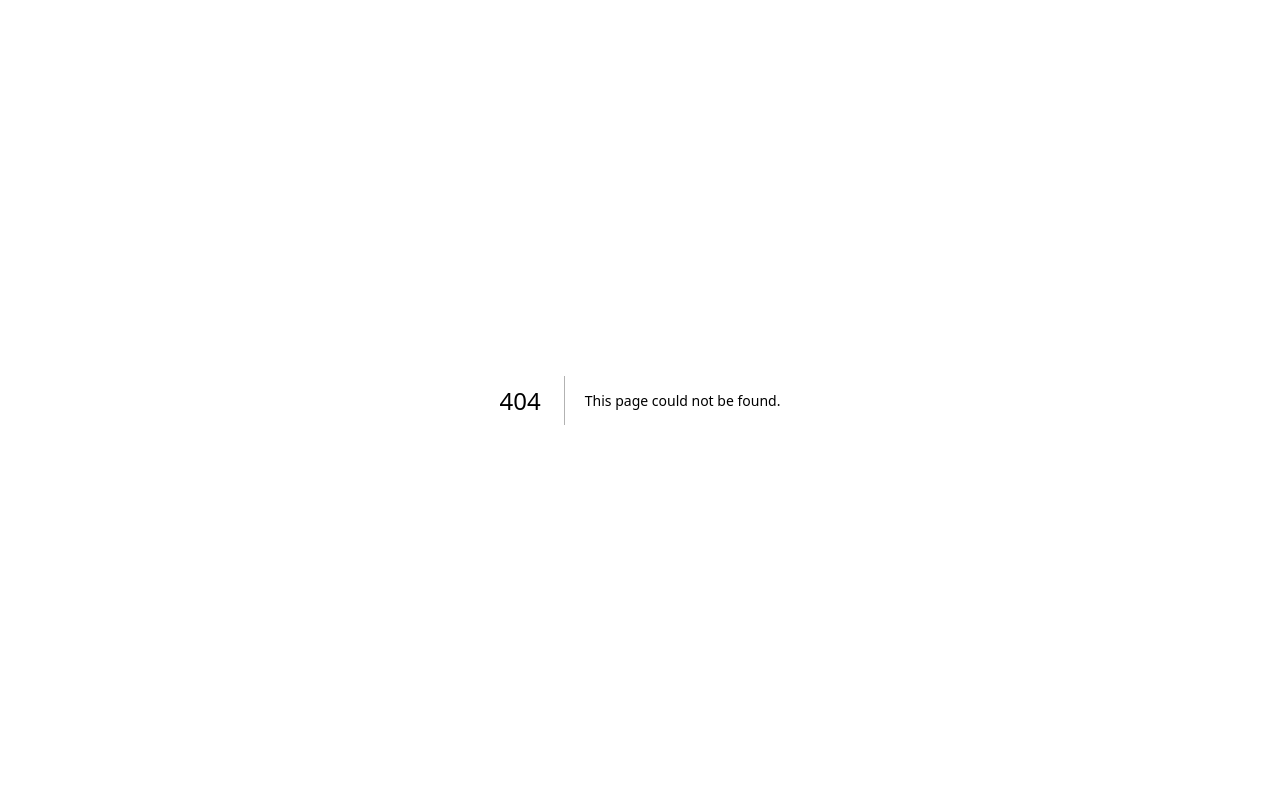
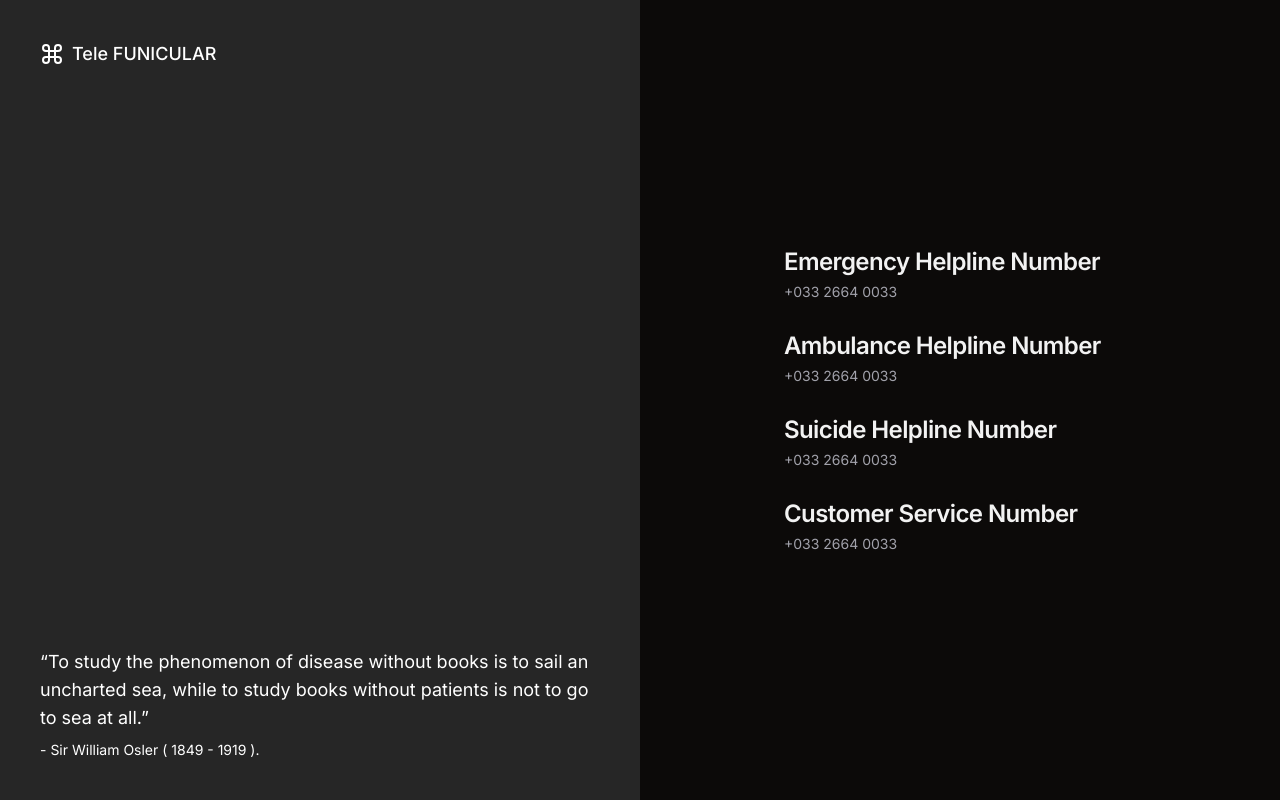
Before and after one commit to Subhadip05Santra/h4b_telemedevin, a Next.js app: page /helpline in a window 1280 px wide. Before the commit this address had no page. Built offline with nearby package versions, Linux system fonts and the light colour scheme.

Commit message:
Added Helpline

```diff
--- /dev/null
+++ b/src/app/(page)/helpline/helpline.tsx
@@ -0,0 +1,24 @@
+import React from "react";
+import { CardDescription, CardHeader, CardTitle } from "@/components/ui/card";
+
+const HelplineDetails = () => {
+  return (
+    <div className="flex flex-col text-left h-3/5 w-[320px] sm:w-[400px]">
+      <CardHeader className="space-y-1">
+        <CardTitle className="text-2xl">Emergency Helpline Number</CardTitle>
+        <CardDescription>+033 2664 0033</CardDescription>
+        <br />
+        <CardTitle className="text-2xl">Ambulance Helpline Number</CardTitle>
+        <CardDescription>+033 2664 0033</CardDescription>
+        <br />
+        <CardTitle className="text-2xl">Suicide Helpline Number</CardTitle>
+        <CardDescription>+033 2664 0033</CardDescription>
+        <br />
+        <CardTitle className="text-2xl">Customer Service Number</CardTitle>
+        <CardDescription>+033 2664 0033</CardDescription>
+      </CardHeader>
+    </div>
+  );
+};
+
+export default HelplineDetails;
--- /dev/null
+++ b/src/app/(page)/helpline/page.tsx
@@ -0,0 +1,50 @@
+import React from "react";
+import HelplineDetails from "./helpline";
+import Link from "next/link";
+
+const HelplinePage = () => {
+  return (
+    <main className="flex w-full">
+      <div className="flex-1 min-h-screen">
+        <div className="relative hidden h-full flex-col bg-muted p-10 text-white lg:flex dark:border-r">
+          <Link href="/">
+            <div className="relative z-20 flex items-center text-lg font-medium">
+              <svg
+                xmlns="http://www.w3.org/2000/svg"
+                viewBox="0 0 24 24"
+                fill="none"
+                stroke="currentColor"
+                strokeWidth="2"
+                strokeLinecap="round"
+                strokeLinejoin="round"
+                className="mr-2 h-6 w-6"
+              >
+                <path d="M15 6v12a3 3 0 1 0 3-3H6a3 3 0 1 0 3 3V6a3 3 0 1 0-3 3h12a3 3 0 1 0-3-3" />
+              </svg>
+              Tele FUNICULAR
+            </div>
+          </Link>
+          <div className="relative z-20 mt-auto">
+            <blockquote className="space-y-2">
+              <p className="text-lg">
+                &ldquo;To study the phenomenon of disease without books is to
+                sail an uncharted sea, while to study books without patients is
+                not to go to sea at all.&rdquo;
+              </p>
+              <footer className="text-sm">
+                - Sir William Osler ( 1849 - 1919 ).
+              </footer>
+            </blockquote>
+          </div>
+        </div>
+      </div>
+      <div className="flex-1 min-h-screen w-full">
+        <div className="flex min-h-screen w-full justify-center items-center">
+          <HelplineDetails />
+        </div>
+      </div>
+    </main>
+  );
+};
+
+export default HelplinePage;
```
